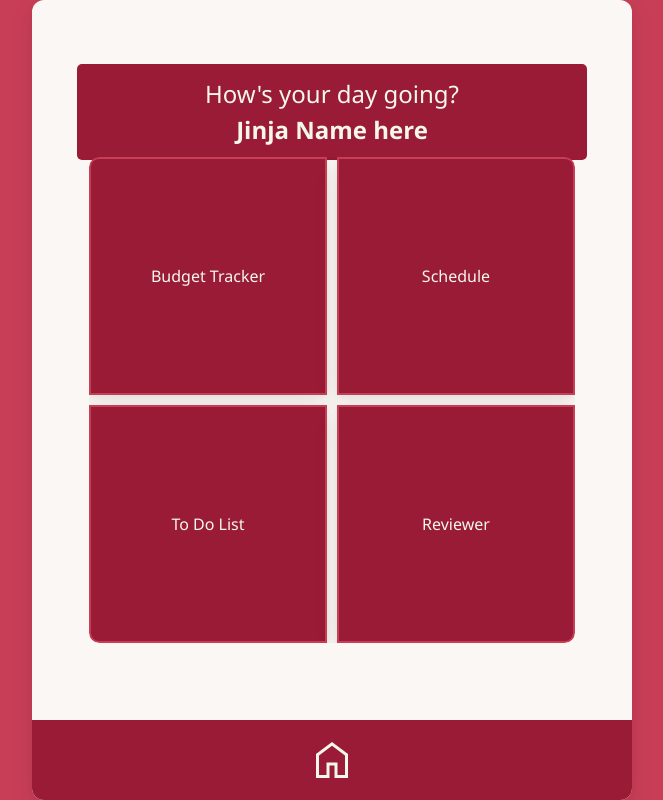
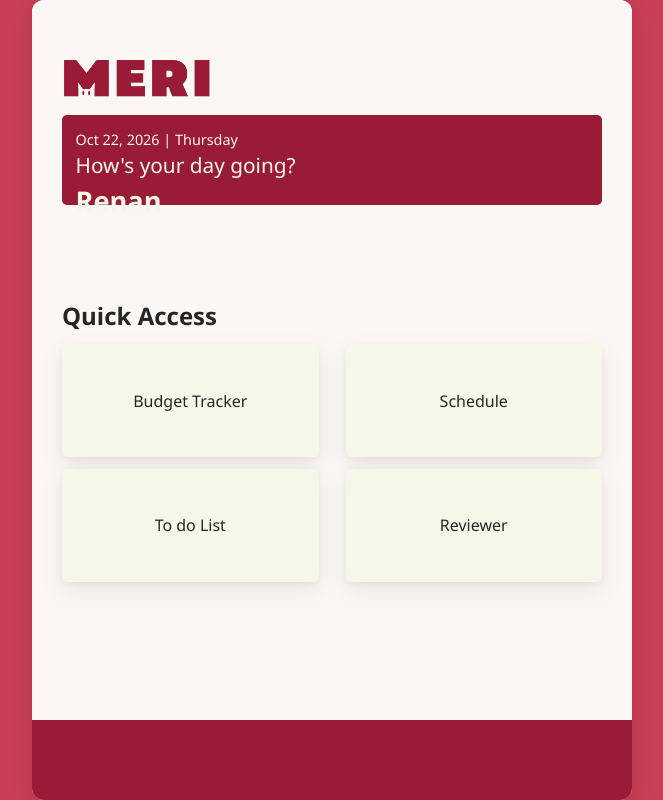
Before and after one commit to RSJR-19/MERI, a Flask app: template templates/dashboard/dashboard.html in a window 1280 px wide. Shown: the whole page, without its empty margins (308-971 px from the left). Run offline with Flask 3, Linux system fonts and the light colour scheme; the template is opened without the code that fills it, so the values that code supplies are empty.

Commit message:
new layout

```diff
--- a/static/css/dashboard/dashboard.css
+++ b/static/css/dashboard/dashboard.css
@@ -32,94 +32,100 @@ body{
     flex-direction: column;
 }
 
-#welcomeContainer{
+#logoContainer{
+    height: 10%;
     width: 100%;
-    height: 20%;
+    background-color: var(--Background-color);
     display: flex;
-    justify-content: center;
-    align-items: flex-end;
+    justify-content: flex-start;
+    align-items: flex-start;
 }
 
-#choicesContainer{
-    width: 100%;
-    height: 60%;
-    display: flex;
-    justify-content: center;
-    align-items: center;
-    padding: 5%;
+#logoContainer img{
+    width: 30%;
+    max-width: 150px ;
+    margin: 5%;
 }
 
-#navbarContainer{
+#welcomeContainer{
+    height: 20%;
     width: 100%;
-    height: 20%;
-    display: flex;
-    justify-content: center;
-    align-items: flex-end;
-}
-
-#welcomeCard{
-    height: 60%;
-    width: 85%;
-    border-radius: 5px;
-    background-color: var(--Primary-color);
-    justify-content: center;
-    display: flex;
-    align-items: center;
-    flex-direction: column;
-}
-
-#welcomeCard h2:nth-child(1){
-    color: var(--Tertiary-color);
-    text-align: left;
-    font-weight: 400;
-}
-
-#usernameH2{
-    font-weight: 600;
-    color: var(--Tertiary-color);
-}
-
-#choicesFrame{
-    aspect-ratio: 1/1;
-    width: 90%;
-    border-radius: 10px;
-    overflow: hidden;
-    display: grid;
-    grid-template-columns: 1fr 1fr;
-    grid-template-rows: 1fr 1fr;
-    gap: 10px;
-}
-
-#choicesFrame button{
-    border: 2px solid var(--Secondary-color);
-    background-color: var(--Primary-color);
-    color: var(--Tertiary-color);
-    box-shadow: var(--Shadow-Effect);
-}
-
-#choicesFrame button:nth-child(1){
-    border-radius: 10px 0 0 0;
-}
-#choicesFrame button:nth-child(2){
-    border-radius: 0 10px 0 0;
-}
-#choicesFrame button:nth-child(3){
-    border-radius: 0 0 0px 10px;
-}
-#choicesFrame button:nth-child(4){
-    border-radius: 0 0 10px 0;
-}
-
-#navBar{
-    width: 100%;
-    height: 50%;
-    background-color: var(--Primary-color);
+    padding: 5%;
     display: flex;
     justify-content: center;
     align-items: center;
 }
 
-#homeLogo{
+
+#choicesContainer{
+    height: 50%;
+    width: 100%;
+    padding: 5%;
+    display: flex;
+    justify-content: center;
+    align-items: flex-start;
+    flex-direction: column;
+    gap: 10px;
+}
+
+#navContainer{
+    height: 20%;
+    width: 100%;
+    display: flex;
+    align-items: flex-end;
+}
+
+#welcomeCard{
+    height: 90%;
+    width: 100%;
+    background-color: var(--Primary-color);
+    border-radius: 5px;
     color: var(--Tertiary-color);
-    font-size: 3rem;
+    padding: 2.5%;
+    display: flex;
+    flex-direction: column;
+    justify-content: flex-start
+    position: relative;
 }
+
+#welcomeCard p{
+    color: var(--Tertiary-color);
+}
+
+#welcomeCard p:nth-child(1){
+    font-size: 0.9rem;
+    left: 0;
+    top: 0;
+}
+
+#welcomeCard p:nth-child(2){
+    font-size: 1.3rem;
+}
+
+#welcomeCard p:nth-child(3){
+    font-size: 1.7rem;
+    font-weight: 600;
+}
+
+#choicesFrame{
+    height: 70%;
+    display: grid;
+    width: 100%;
+    grid-template-columns: 1fr 1fr;
+    gap: 5%;
+}
+
+.function-choice{
+    display: flex;
+    justify-content: center;
+    align-items: center;
+    background-color: var(--Tertiary-color);
+    box-shadow: var(--Shadow-Effect);
+    border-radius: 5px;
+}
+
+#navContainer nav{
+    width: 100%;
+    height: 50%;
+    background-color: var(--Primary-color);
+}
--- a/templates/dashboard/dashboard.html
+++ b/templates/dashboard/dashboard.html
@@ -6,30 +6,32 @@
     <title>MERI-Welcome</title>
     <link rel="stylesheet" href="/static/css/reset.css">
     <link rel="stylesheet" href="/static/css/dashboard/dashboard.css">
-    <link rel="stylesheet" href="https://fonts.googleapis.com/css2?family=Material+Symbols+Outlined:opsz,wght,FILL,GRAD@20..48,100..700,0..1,-50..200&icon_names=home" />
+    <link rel="stylesheet" ref="https://fonts.googleapis.com/css2?family=Material+Symbols+Outlined:opsz,wght,FILL,GRAD@20..48,100..700,0..1,-50..200&icon_names=home" />
 </head>
 <body>
     <div id="mainScreen">
+        <div id="logoContainer">
+            <img src="/static/images/logo_without_bg.png" alt="MERI Logo">
+        </div>
         <div id="welcomeContainer">
             <div id="welcomeCard">
-                <h2>How's your day going?</h2>
-                <h2 id="usernameH2">Jinja Name here</h2>
+                <p>Oct 22, 2026 | Thursday</p>
+                <p>How's your day going?</p>
+                <p>Renan</p>
             </div>
         </div>
         <div id="choicesContainer">
+            <h2>Quick Access</h2>
             <div id="choicesFrame">
-                <button>Budget Tracker</button>
-                <button>Schedule</button>
-                <button>To Do List</button>
-                <button>Reviewer</button>
+                <div class="function-choice" id="budgetTrackerContainer">Budget Tracker</div>
+                <div class="function-choice" id="scheduleContainer">Schedule</div>
+                <div class="function-choice" id="toDoListContainer">To do List</div>
+                <div class="function-choice" id="reviewerContainer">Reviewer</div>
             </div>
         </div>
-        <div id="navbarContainer">
-            <nav id="navBar">
-                <span class="material-symbols-outlined" id="homeLogo">home</span>
-            </nav>
+        <div id="navContainer">
+            <nav></nav>
         </div>
-
     </div>
 
 </body>
```
